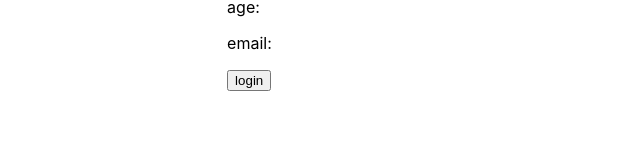
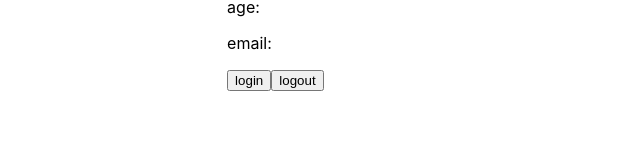
Before and after one commit to forrestmorrison/redux-toolkit, a React (Create React App) app: page / in a window 1280 px wide. Shown: the part 121-281 px from the top of the page, without its empty margins (319-959 px from the left). Built offline with nearby package versions, Linux system fonts and the light colour scheme.

Commit message:
added logout reducer

```diff
--- a/src/components/Login.js
+++ b/src/components/Login.js
@@ -1,13 +1,19 @@
 import { useDispatch } from "react-redux"
-import { login } from '../features/userSlice'
+import { login, logout } from '../features/userSlice'
 
 const Login = () => {
   const dispatch = useDispatch()
 
   return (
-    <button onClick={() => {
-      dispatch(login({ name: "Forrest", age: 33, email: "forrestmorrison@gmail.com"}))
-    }}>login</button>
+    <>
+      <button onClick={() => {
+        dispatch(login({ name: "Forrest", age: 33, email: "forrestmorrison@gmail.com"}))
+      }}>login</button>
+
+      <button onClick={() => {
+        dispatch(logout())
+      }}>logout</button>
+    </>
   )
 }
 
--- a/src/features/userSlice.js
+++ b/src/features/userSlice.js
@@ -1,21 +1,22 @@
 import { createSlice } from '@reduxjs/toolkit'
+
+const initialStateValue = { name: "", age: null, email: "" }
 
 export const userSlice = createSlice({
     name: "user",
     initialState: {
-        value: {
-            name: "",
-            age: null,
-            email: ""
-        }
+        value: initialStateValue
     },
     reducers: {
         login: (state, action) => {
             state.value = action.payload
+        },
+        logout: (state, action) => {
+            state.value = initialStateValue
         }
     }
 })
 
-export const { login } = userSlice.actions
+export const { login, logout } = userSlice.actions
 
 export default userSlice.reducer
```
